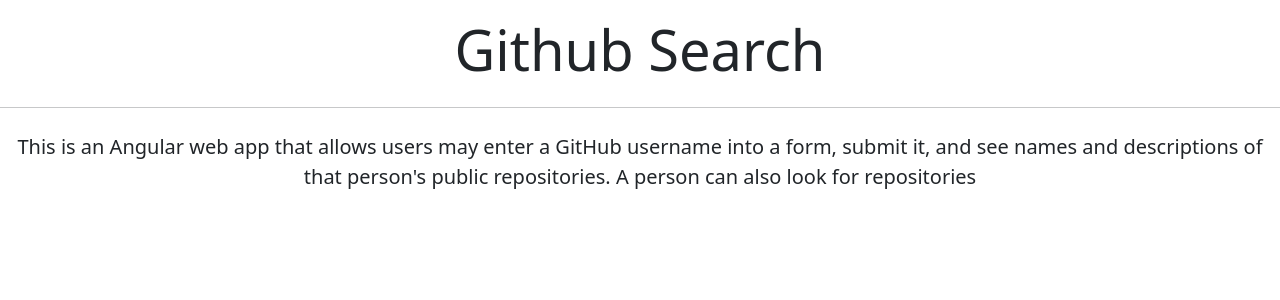
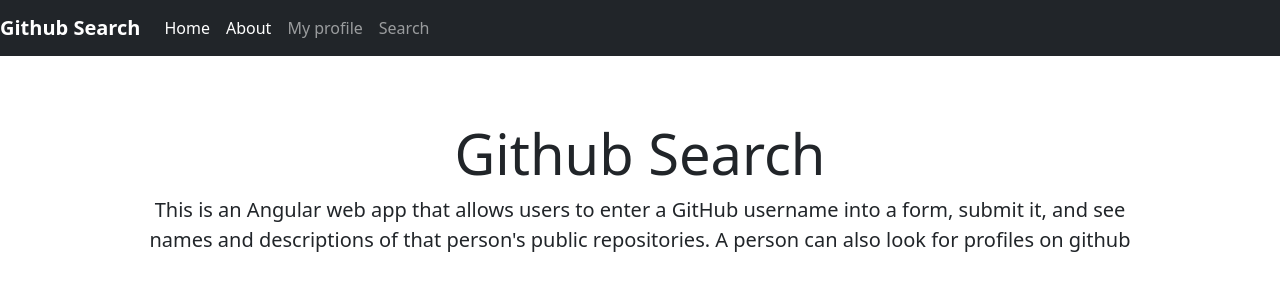
Before and after one commit to ynyanchoka/Github-search, an Angular app: page /about in a window 1280 px wide. Shown: the top 300 px of the page. Built offline with nearby package versions, Linux system fonts and the light colour scheme; no server answers.

Commit message:
add not-found component

```diff
--- a/src/app/about/about.component.css
+++ b/src/app/about/about.component.css
@@ -0,0 +1,5 @@
+.jumbotron{
+    margin-top: 5%;
+    margin-left: 10%;
+    margin-right: 10%;
+}
--- a/src/app/about/about.component.html
+++ b/src/app/about/about.component.html
@@ -1,5 +1,5 @@
 <div class="jumbotron">
     <h1 class="display-4 text-center">Github Search</h1>
-    <hr class="my-4">
-    <p class="lead text-center">This is an Angular web app that allows users may enter a GitHub username into a form, submit it, and see names and descriptions of that person's public repositories. A person can also look for repositories </p>
+
+    <p class="lead text-center">This is an Angular web app that allows users to enter a GitHub username into a form, submit it, and see names and descriptions of that person's public repositories. A person can also look for profiles on github </p>
   </div>
--- a/src/app/app-routing.module.ts
+++ b/src/app/app-routing.module.ts
@@ -1,9 +1,11 @@
 import { NgModule } from '@angular/core';
 import { RouterModule, Routes } from '@angular/router';
 import { AboutComponent } from './about/about.component';
+import { NotFoundComponent } from './not-found/not-found.component';
 
 const routes: Routes = [
   { path: 'about', component: AboutComponent},
+  { path:'**', component:NotFoundComponent},
 ];
 
 @NgModule({
--- a/src/app/app.component.html
+++ b/src/app/app.component.html
@@ -1,3 +1,3 @@
-
+<app-navbar></app-navbar>
+<router-outlet></router-outlet>
 <app-users></app-users>
-<router-outlet></router-outlet>
--- a/src/app/app.module.ts
+++ b/src/app/app.module.ts
@@ -7,13 +7,15 @@ import { UsersComponent } from './users/users.component';
 import { HttpClientModule} from '@angular/common/http';
 import { AboutComponent } from './about/about.component';
 import { NavbarComponent } from './navbar/navbar.component';
+import { NotFoundComponent } from './not-found/not-found.component';
 
 @NgModule({
   declarations: [
     AppComponent,
     UsersComponent,
     AboutComponent,
-    NavbarComponent
+    NavbarComponent,
+    NotFoundComponent
   ],
   imports: [
     BrowserModule,
--- a/src/app/navbar/navbar.component.html
+++ b/src/app/navbar/navbar.component.html
@@ -1 +1,14 @@
-<p>navbar works!</p>
+<nav class="navbar navbar-expand-lg navbar-dark bg-dark">
+    <a class="navbar-brand"><b>Github Search</b></a>
+    <button class="navbar-toggler" type="button" data-toggle="collapse" data-target="#navbarNavAltMarkup" aria-controls="navbarNavAltMarkup" aria-expanded="false" aria-label="Toggle navigation">
+      <span class="navbar-toggler-icon"></span>
+    </button>
+    <div class="collapse navbar-collapse" id="navbarNavAltMarkup">
+      <div class="navbar-nav">
+        <a class="nav-item nav-link active">Home</a>
+        <a class="nav-item nav-link"routerLink="/about" routerLinkActive='active'>About</a>
+        <a class="nav-item nav-link">My profile</a>
+        <a class="nav-item nav-link">Search</a>
+      </div>
+    </div>
+  </nav>
--- /dev/null
+++ b/src/app/not-found/not-found.component.css
@@ -0,0 +1,8 @@
+.card{
+    margin-top: 5%;
+    box-shadow:0 4px 8px 0 rgba(0, 0, 0, 0.2), 0 6px 20px 0 rgba(0, 0, 0, 0.19) ;
+}
+h1{
+    margin-top: 15px;
+    margin-bottom: 15px;
+}
--- /dev/null
+++ b/src/app/not-found/not-found.component.html
@@ -0,0 +1,8 @@
+<div class=" container">
+    <div class="card">
+        <h1 class="text-center"><b>Whoops, nothing to see here.</b></h1>
+        <h4 class="text-center">Sorry, we couldn't find what you're looking for or the page no longer exists.</h4>
+        <p class="text-center">Please check your URL or return to hompage and see if you can find what you are looking for.</p>
+
+    </div>
+</div>
--- /dev/null
+++ b/src/app/not-found/not-found.component.ts
@@ -0,0 +1,15 @@
+import { Component, OnInit } from '@angular/core';
+
+@Component({
+  selector: 'app-not-found',
+  templateUrl: './not-found.component.html',
+  styleUrls: ['./not-found.component.css']
+})
+export class NotFoundComponent implements OnInit {
+
+  constructor() { }
+
+  ngOnInit(): void {
+  }
+
+}
```
Also changed, not shown: 2 other files (tests, documents, lock files or other folders).
